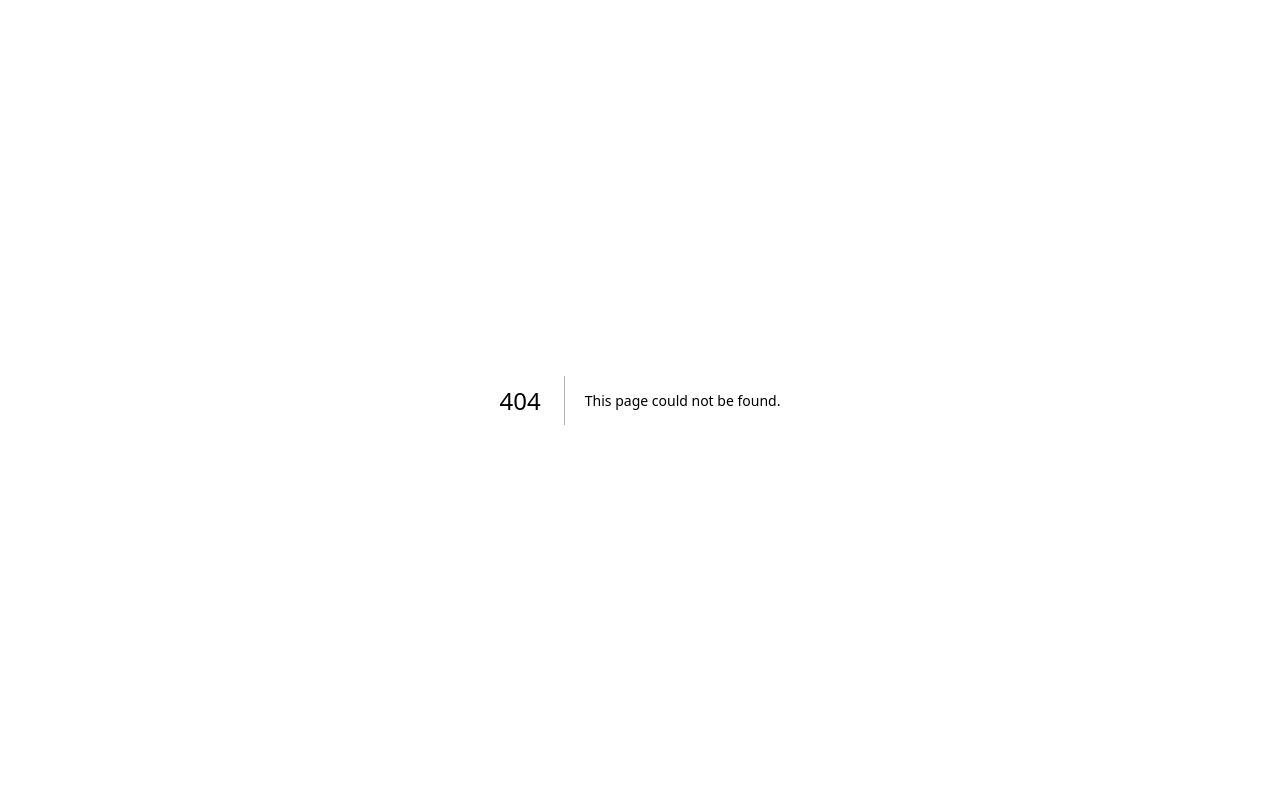
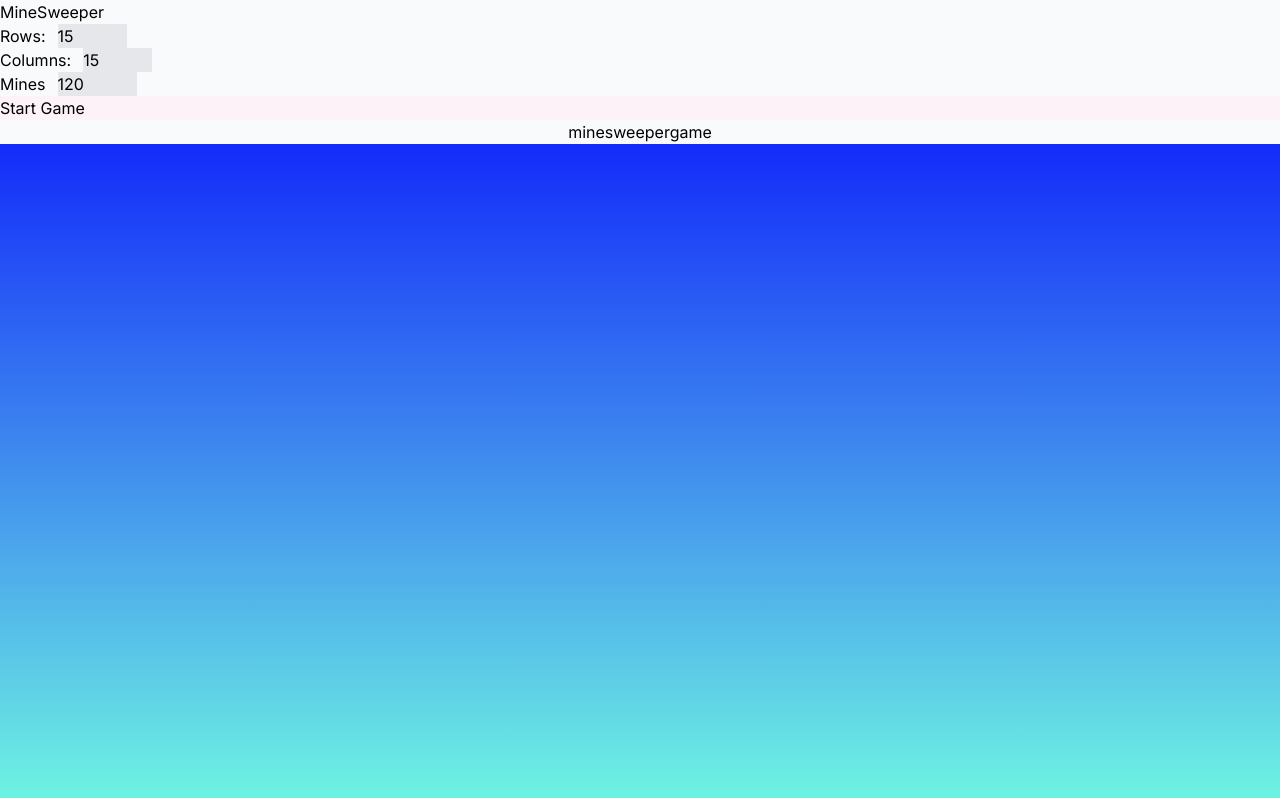
Before and after one commit to clarkbrace/personal-website, a Next.js app: page /minesweeper in a window 1280 px wide. Before the commit this address had no page. Built offline with nearby package versions, Linux system fonts and the light colour scheme.

Commit message:
working to add minesweeper to website

```diff
--- /dev/null
+++ b/src/app/minesweeper/page.tsx
@@ -0,0 +1,99 @@
+"use client";
+
+import Minesweepergame from "@/components/Minesweepergame";
+//import { ChangeEvent, useState } from "react";
+import { useState, useEffect, ChangeEvent } from "react";
+import React from "react";
+
+const minesweeper = () => {
+  const [rowCount, setRowCount] = useState(15);
+  const [colCount, setColCount] = useState(15);
+  const [mineCount, setMineCount] = useState(120);
+
+  function updateRowCount(event: ChangeEvent<HTMLInputElement>) {
+    setRowCount(Number(event.target.value));
+  }
+
+  function updateColCount(event: ChangeEvent<HTMLInputElement>) {
+    setColCount(Number(event.target.value));
+  }
+
+  function updateMineCount(event: ChangeEvent<HTMLInputElement>) {
+    setMineCount(Number(event.target.value));
+  }
+
+  function handleNewGame() {}
+
+  useEffect(() => {
+    if (mineCount > colCount * rowCount) {
+      let newMax = colCount * rowCount;
+      let percent = newMax / mineCount;
+      setMineCount(Math.round(newMax * percent));
+    }
+  });
+
+  return (
+    <>
+      <div className="flex flex-col bg-gray-50">
+        <label>MineSweeper</label>
+
+        <div>
+          <label htmlFor="Rows">Rows:</label>
+          <input
+            type="number"
+            id="Rows"
+            min="5"
+            max="50"
+            value={rowCount}
+            onChange={(e) => updateRowCount(e)}
+            className="bg-gray-200 ml-3"
+          ></input>
+        </div>
+
+        <div>
+          <label htmlFor="Columns">Columns:</label>
+          <input
+            type="number"
+            id="Columns"
+            min="5"
+            max="50"
+            value={colCount}
+            onChange={(e) => updateColCount(e)}
+            className="bg-gray-200 ml-3"
+          ></input>
+        </div>
+
+        <div>
+          <label htmlFor="Mines">Mines</label>
+          <input
+            type="number"
+            id="mines"
+            min="1"
+            max={rowCount * colCount}
+            value={mineCount}
+            onChange={(e) => updateMineCount(e)}
+            className="bg-gray-200 ml-3"
+          ></input>
+        </div>
+        <button className="flex bg-pink-50" onClick={handleNewGame}>
+          Start Game
+        </button>
+        <Minesweepergame rows={rowCount} cols={colCount} mines={mineCount} />
+      </div>
+    </>
+  );
+};
+
+export default minesweeper;
+
+class MineSweeperParam {
+  public rows: Number;
+  public columns: Number;
+  public mines: Number;
+
+  constructor(rows: Number, columns: Number, mines: Number) {
+    this.rows = rows;
+    this.columns = columns;
+    this.mines = mines;
+  }
+}
--- a/src/app/page.tsx
+++ b/src/app/page.tsx
@@ -1,11 +1,14 @@
 import Image from "next/image";
 import MainNavigation from "@/components/MainNavigation";
+import Link from "next/link";
+import minesweeper from "./minesweeper/page";
 
 export default function Home() {
   return (
     <main>
       <>
         <MainNavigation></MainNavigation>
+        <Link href="\minesweeper">Minesweeper</Link>
       </>
     </main>
   );
--- /dev/null
+++ b/src/components/Minesweepergame.tsx
@@ -0,0 +1,73 @@
+import React from "react";
+import MineSweeperParam from "../app/minesweeper/page";
+import Minesweepergamescene from "./Minesweepergamescene";
+import { useState } from "react";
+//MinesweeperGame (rules, Gamescene) -> Gamescene (Buttons,)
+interface Props {
+  rows: number;
+  cols: number;
+  mines: number;
+}
+
+// function CreateBoolArray(rows: number, cols: number, mines: number) {
+//   //true = Empty spot, no mine
+//   //false = has mine
+//   let boolArray = [];
+//   for (let i = 0; i < Number(rows) * Number(cols); i++) {
+//     boolArray.push(true);
+//   }
+
+//   let numArray: number[] = [];
+//   for (let i = 0; i < Number(rows) * Number(cols); i++) {
+//     numArray.push(i);
+//   }
+
+//   for (let i = 0; i < Number(mines); i++) {
+//     let mineIndex = Math.floor(Math.random() * numArray.length);
+//     boolArray[mineIndex] = false;
+//     numArray.splice(mineIndex, 1);
+//   }
+//   console.log(boolArray);
+
+//   return   <Minesweepergamescene board={boolArray} rows={rows} cols={cols} />
+// }
+
+const minesweepergame = (props: Props) => {
+  const [showGame, setShowGame] = useState(false);
+
+  const CreateBoolArray = (rows: number, cols: number, mines: number) => {
+    //true = Empty spot, no mine
+    //false = has mine
+    let boolArray = [];
+    for (let i = 0; i < Number(rows) * Number(cols); i++) {
+      boolArray.push(true);
+    }
+
+    let numArray: number[] = [];
+    for (let i = 0; i < Number(rows) * Number(cols); i++) {
+      numArray.push(i);
+    }
+
+    for (let i = 0; i < Number(mines); i++) {
+      let mineIndex = Math.floor(Math.random() * numArray.length);
+      boolArray[mineIndex] = false;
+      numArray.splice(mineIndex, 1);
+    }
+    //console.log(boolArray)
+    console.log("Here");
+
+    return <Minesweepergamescene board={boolArray} rows={rows} cols={cols} />;
+  };
+  const ShowGame = () => {
+    setShowGame(true);
+    console.log("ShowGme");
+  };
+  return (
+    <>
+      <button onClick={ShowGame}>minesweepergame</button>
+      {showGame && CreateBoolArray(props.rows, props.cols, props.mines)}
+    </>
+  );
+};
+
+export default minesweepergame;
--- /dev/null
+++ b/src/components/Minesweepergamescene.tsx
@@ -0,0 +1,26 @@
+import React from "react";
+
+interface Props {
+  board: boolean[],
+  rows: number,
+  cols: number
+}
+
+const Minesweepergamescene = (props : Props) => {
+
+  return (
+
+    <>
+      {console.log("Made it!")}
+      <table>
+        {props.board.map((cell, index) => (
+          <button key={index}>{cell.toString()}</button>
+        ))}
+      </table>
+
+    </>
+  );
+
+};
+
+export default Minesweepergamescene;
```
